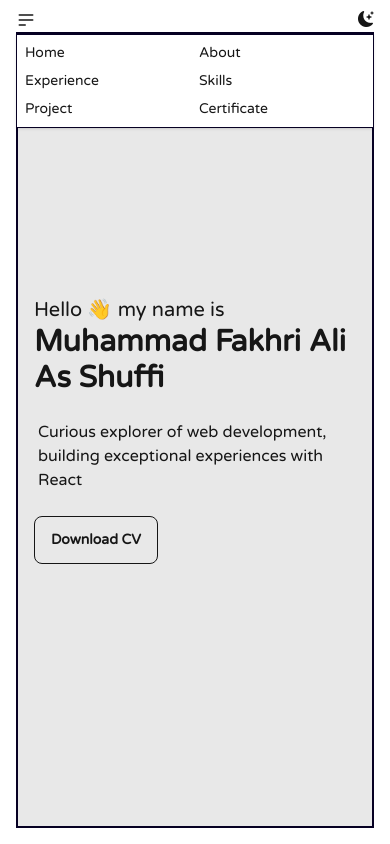
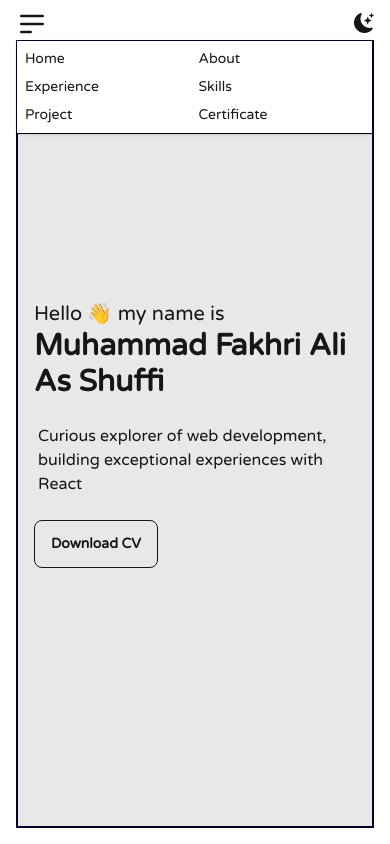
Before and after one commit to Fakhri112/porto-landing-page, a SvelteKit app: page / in a window 390 px wide. Both pictures are taken after a click on the button 187 px from the left and 20 px from the top of the page. Built offline with nearby package versions, Linux system fonts and the light colour scheme.

Commit message:
Update README.md
Increase icon size in navbarMobile.svelte

```diff
--- a/src/components/layout/layout.svelte
+++ b/src/components/layout/layout.svelte
@@ -38,7 +38,7 @@
 	/>
 </svelte:head>
 
-<div class="h-screen p-4 pt-8 overflow-auto flex flex-col relative">
+<div class="h-screen p-4 md:pt-8 pt-10 overflow-auto flex flex-col relative">
 	<NavbarDesktop />
 	<NavbarMobile bind:darkMode />
 	<div
--- a/src/components/navbarMobile.svelte
+++ b/src/components/navbarMobile.svelte
@@ -9,7 +9,7 @@
 		<div tabindex="0" role="button" class="">
 			<svg
 				xmlns="http://www.w3.org/2000/svg"
-				class="h-5 w-5"
+				class="h-8 w-8"
 				fill="none"
 				viewBox="0 0 24 24"
 				stroke="currentColor"
@@ -24,7 +24,7 @@
 		<ul
 			tabindex="0"
 			class="menu menu-sm dropdown-content z-[1] grid grid-cols-2 gap-2 grid-rows-3
-				 shadow bg-base-100 border border-neutral mt-1 w-[calc(100%+1rem)]"
+				 shadow bg-base-100 border border-neutral w-[calc(100%+1.2rem)]"
 		>
 			<a href="#home">Home</a>
 			<a href="#about">About</a>
@@ -36,9 +36,9 @@
 	</div>
 	<button on:click={() => (darkMode = !darkMode)}>
 		{#if darkMode}
-			<i class="bi bi-brightness-high text-lg mx-[1px]"></i>
+			<i class="bi bi-brightness-high text-xl mx-[1px]"></i>
 		{:else}
-			<i class="bi bi-moon-stars-fill"></i>
+			<i class="bi bi-moon-stars-fill text-xl"></i>
 		{/if}
 	</button>
 </div>
```
Also changed, not shown: 1 other file (tests, documents, lock files or other folders).
